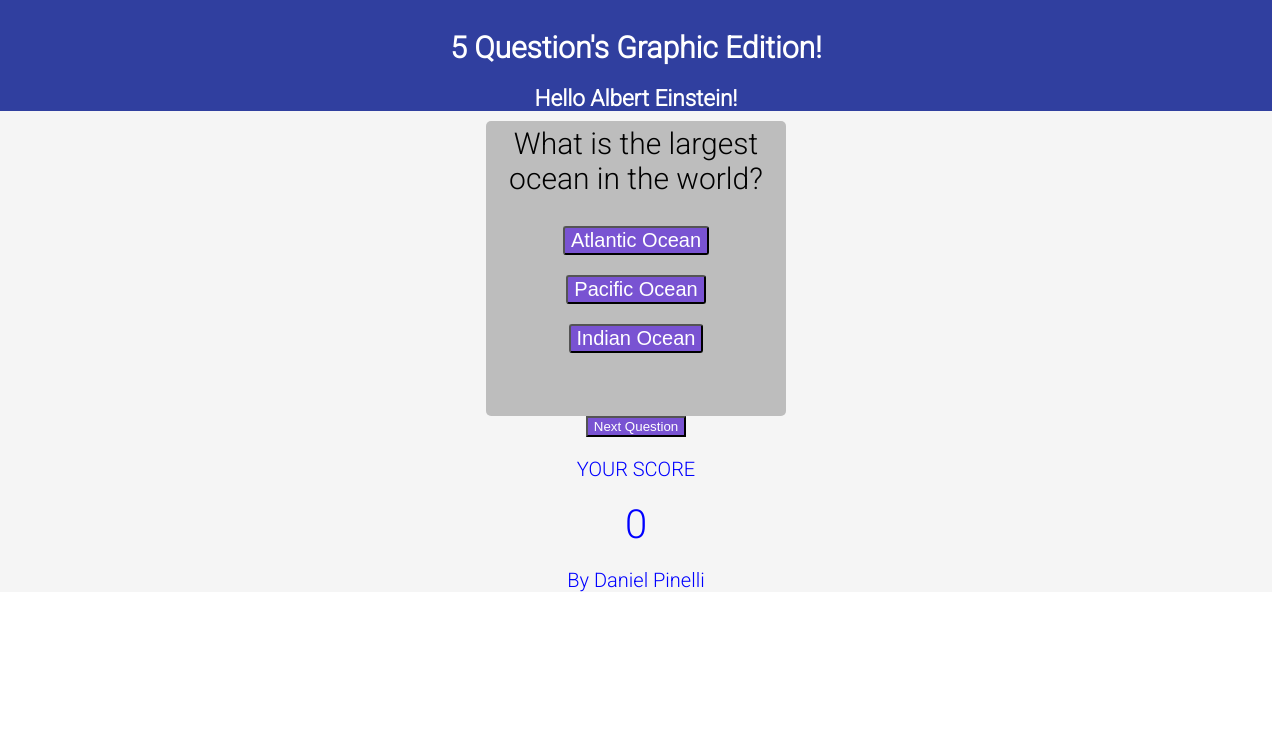
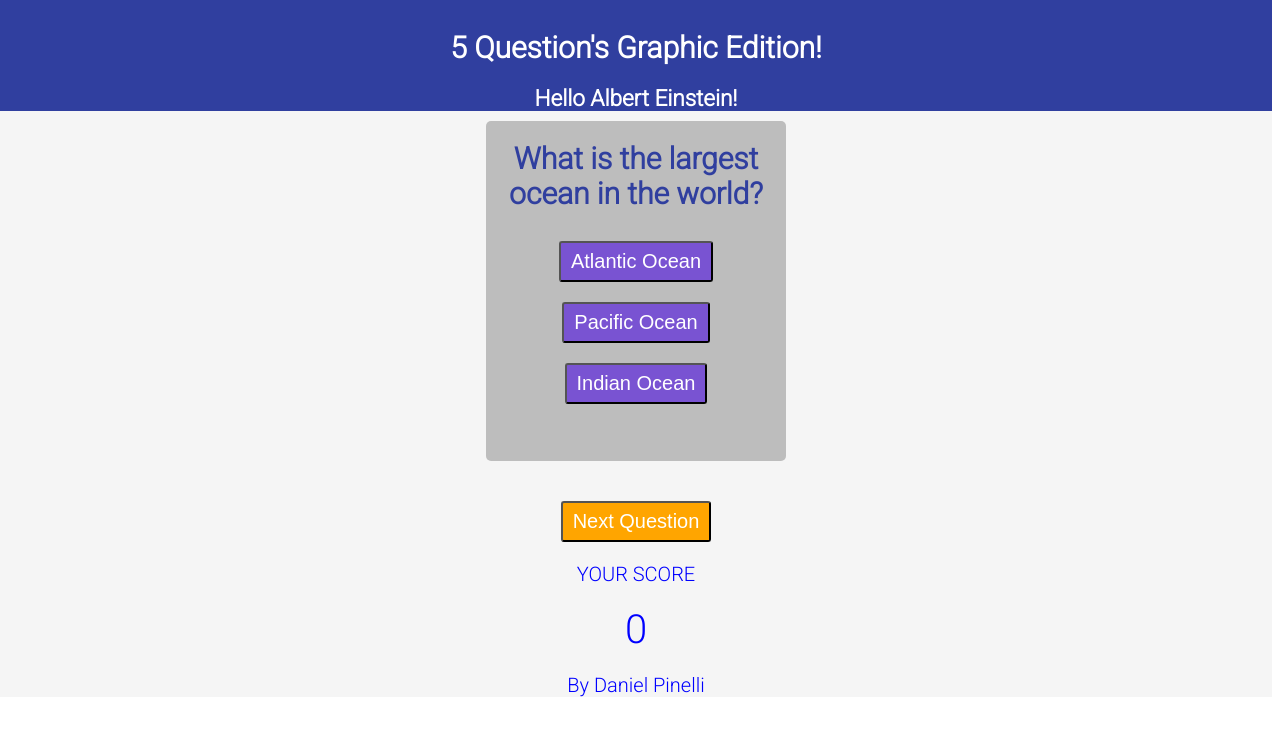
Before and after one commit to DaniPinelli/GraphicGame, a plain HTML site: page index.html in a window 1280 px wide. Drawn offline with Linux system fonts and the light colour scheme.

Commit message:
Working on css

```diff
--- a/index.js
+++ b/index.js
@@ -80,4 +80,4 @@ const evaluator = (answer, obj) => {
 }
 
 
-setTimeout('printQuestion(currentQindex)', 2000);
+printQuestion(currentQindex);
--- a/style.css
+++ b/style.css
@@ -25,14 +25,16 @@ body {
     text-align: center;
     margin-top: 0px;
     width: 300px;
-    padding-top: 5px;
+    padding-top: 20px;
     border-radius: 5px;
-    height: 290px;
+    height: 320px;
 }
 
 .questionP {
     font-size: 30px;
+    font-weight: 990;
     margin-top: 0px;
+    color: #303f9f;
 }
 
 .nextBtn {
@@ -96,6 +98,7 @@ h3 {
     display: inline;
     border-radius: 3px;
     font-size: 20px;
+    padding: 7px 10px 7px 10px;
 }
 
 .hide {
@@ -129,3 +132,11 @@ button {
     margin: 0 auto;
     text-align: center;
 }
+
+.next {
+    margin-top: 40px;
+    background-color: orange;
+    border-radius: 3px;
+    font-size: 20px;
+    padding: 7px 10px 7px 10px;
+}
```
